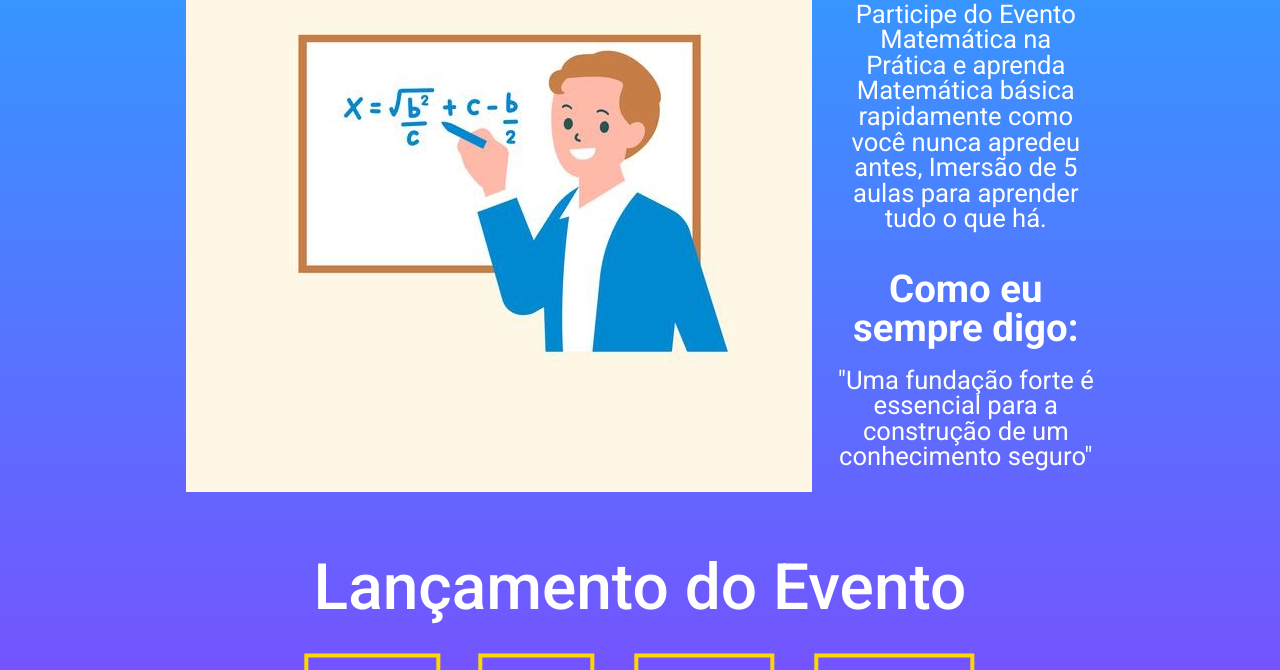
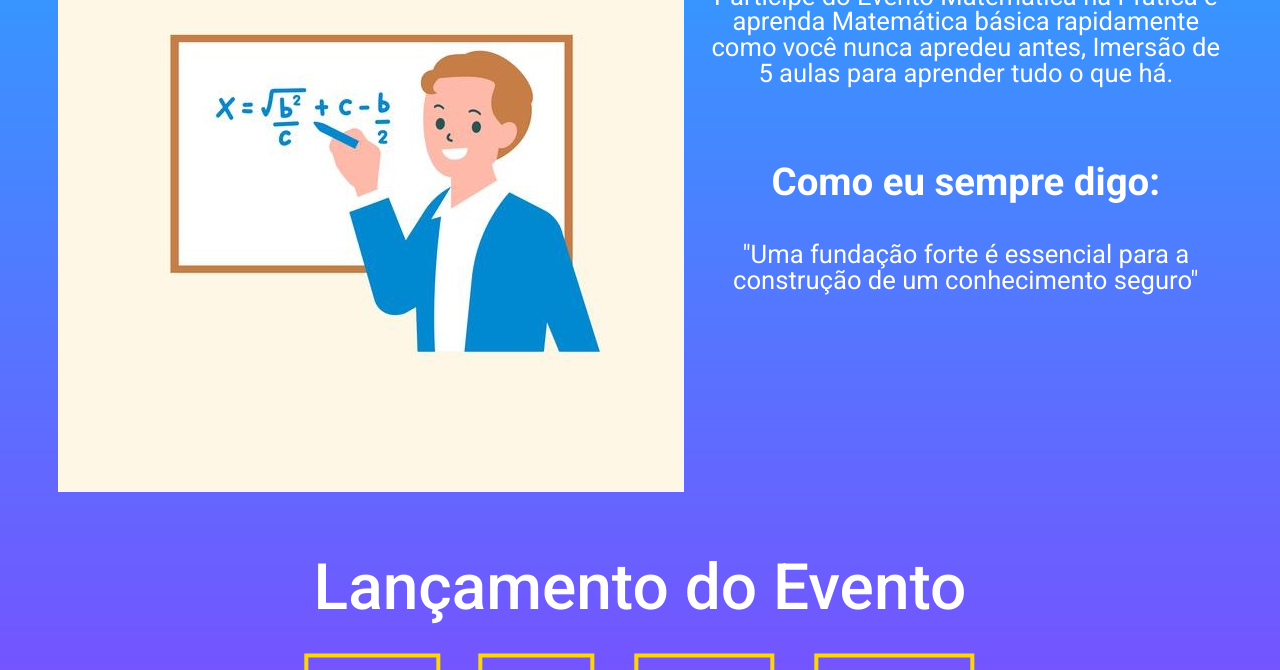
Before and after one commit to grm1003/Matem-tica-Na-Pr-tica-Site, a plain HTML site: page index.html in a window 1280 px wide. Shown: the part 615-1285 px from the top of the page. Drawn offline with Linux system fonts and the light colour scheme.

Commit message:
texto arrumado

```diff
--- a/cabecalho.css
+++ b/cabecalho.css
@@ -5,6 +5,7 @@
 }
 .texto {
     font-size: 2rem;
+    justify-content: flex-start;
 
 }
 
@@ -36,8 +37,8 @@ margin-bottom: 8%;
 
 .caixa__texto{
 
-    width: 20%;
-    height: 30%;
+    width: 40%;
+    height: 20%;
     margin-left: 2%;
 }
 
```
Also changed, not shown: index.html (+2 -2 lines).
